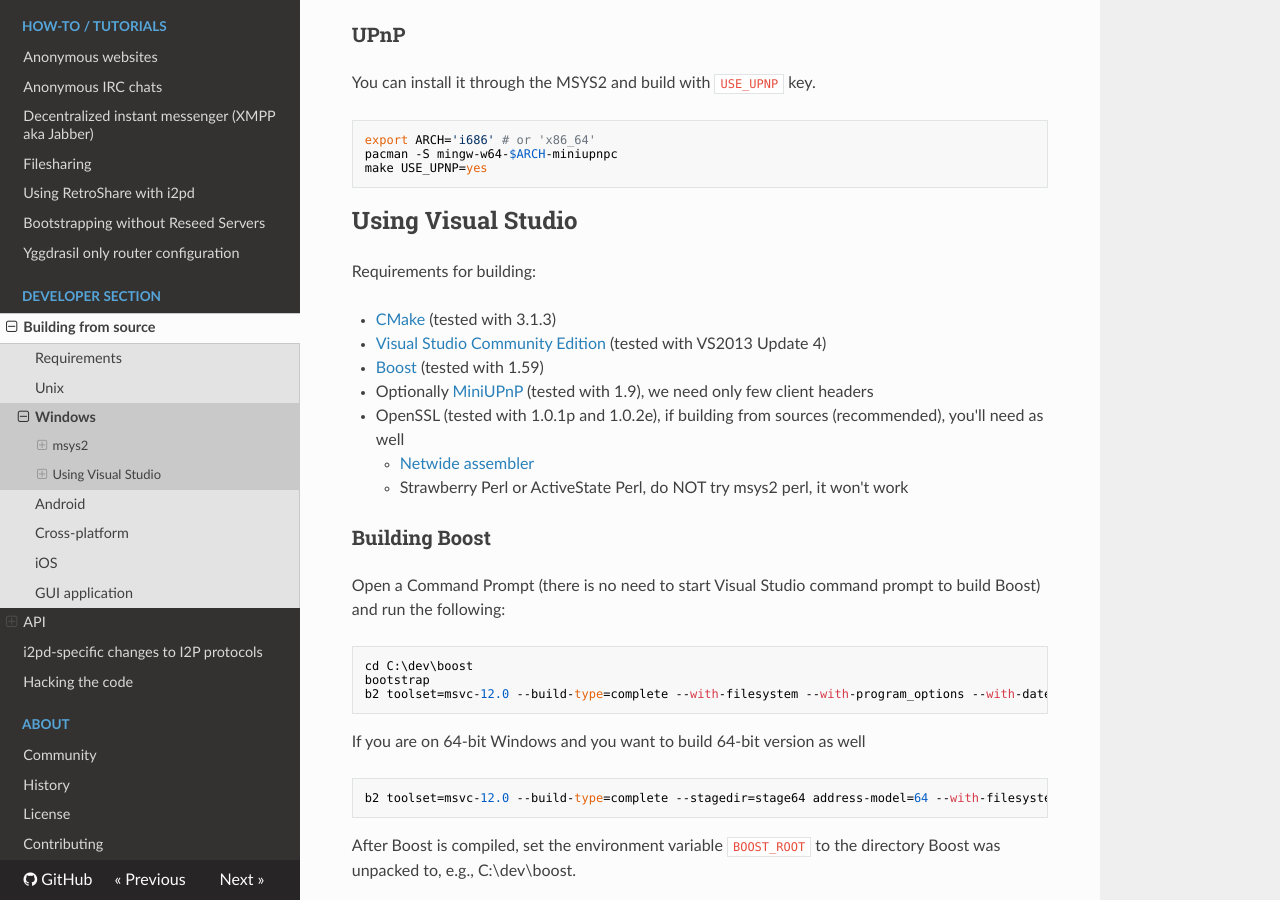
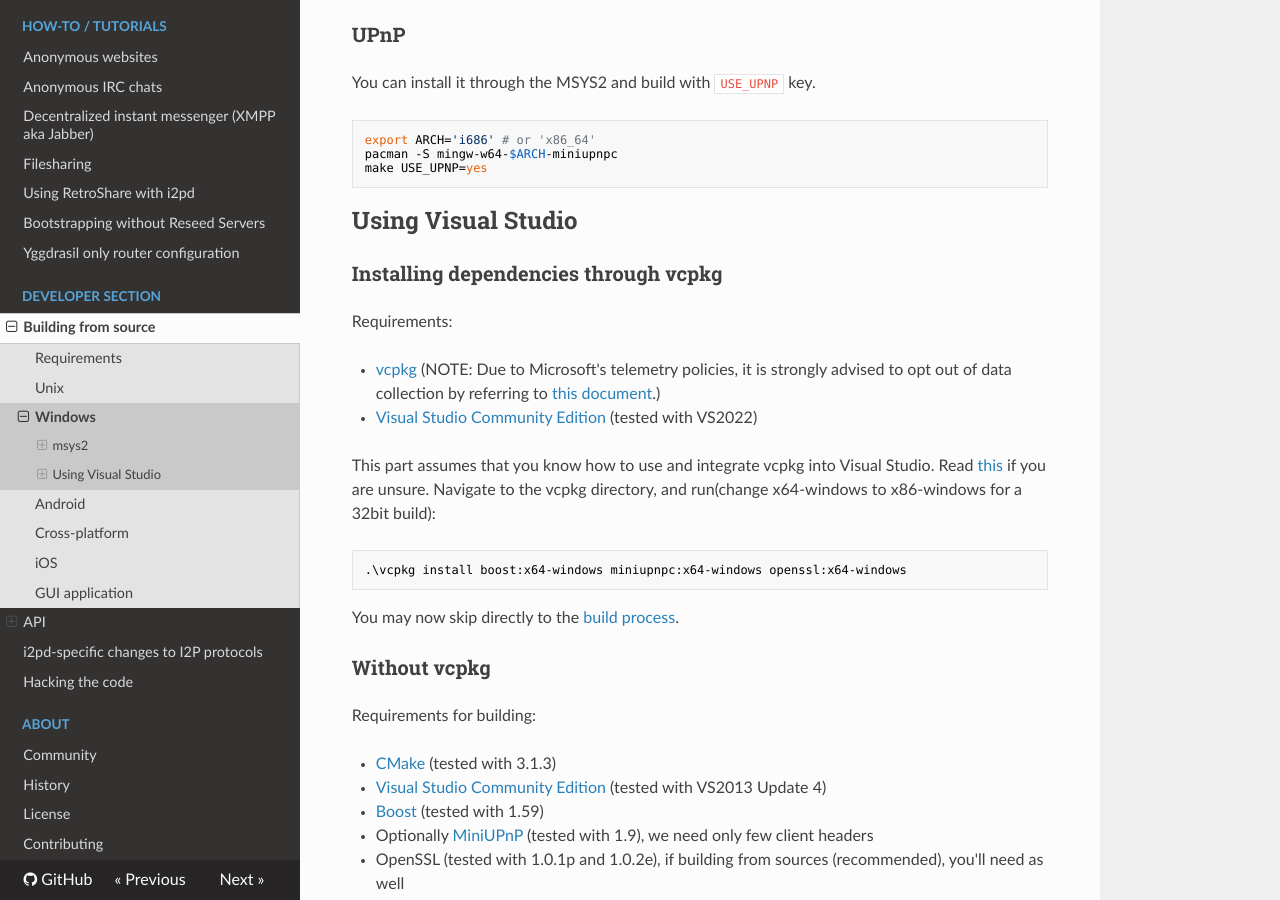
Before and after one commit to PurpleI2P/i2pd_docs_en, an MkDocs documentation site: the page built from docs/devs/building/windows.md, in a window 1280 px wide and 900 px high, scrolled down 1504 px. Built offline with MkDocs 1.6.1, drawn with Linux system fonts in a browser that asks for light colours; nearby versions of some CDN libraries; old or Windows-style settings are respelled for this version of MkDocs; some of the changed text lies outside the part shown.

Commit message:
add vcpkg build for Windows (#83)
* add vcpkg build

* some more

* dnt

```diff
--- a/docs/devs/building/windows.md
+++ b/docs/devs/building/windows.md
@@ -76,6 +76,23 @@ You can install it through the MSYS2 and build with `USE_UPNP` key.
 Using Visual Studio
 -------------------
 
+### Installing dependencies through vcpkg
+
+Requirements:
+
+* [vcpkg](https://vcpkg.io/) (NOTE: Due to Microsoft's telemetry policies, it is strongly advised to opt out of data collection by referring to [this document](https://github.com/microsoft/vcpkg#telemetry).)
+* [Visual Studio Community Edition](https://www.visualstudio.com/en-us/products/visual-studio-community-vs.aspx) (tested with VS2022)
+
+This part assumes that you know how to use and integrate vcpkg into Visual Studio.
+Read [this](https://learn.microsoft.com/en-us/vcpkg/) if you are unsure.
+Navigate to the vcpkg directory, and run(change x64-windows to x86-windows for a 32bit build):
+
+    .\vcpkg install boost:x64-windows miniupnpc:x64-windows openssl:x64-windows
+
+You may now skip directly to the [build process](#creating-visual-studio-project).
+
+### Without vcpkg
+
 Requirements for building:
 
 * [CMake](https://cmake.org/) (tested with 3.1.3)
@@ -149,6 +166,7 @@ Alternatively, if you feel adventurous, try that from the command line
 	cmake ..\build -G "Visual Studio 12 2013" -DWITH_UPNP=ON -DWITH_PCH=ON -DCMAKE_INSTALL_PREFIX:PATH=C:\dev\Debug_Win32_stage
 
 If necessary files are not found `WITH_UPNP` will stay off.
+vcpkg users may refer to [this](https://learn.microsoft.com/en-us/vcpkg/users/buildsystems/cmake-integration) for CMake flags.
 
 ### Building i2pd
 
```
